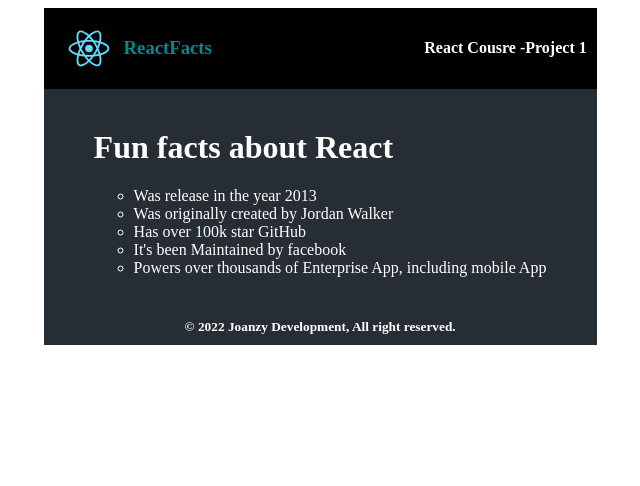
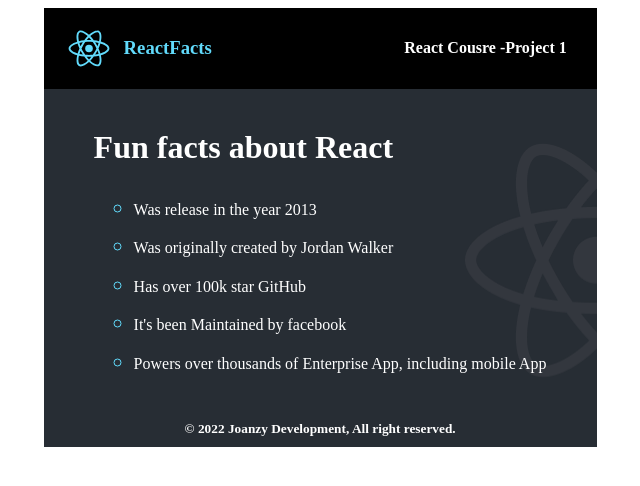
Before and after one commit to Arisukwu-Joan/React-Fun-facts, a React (Create React App) app: page / in a window 1280 px wide. Shown: the top 486 px of the page, without its empty margins (345-985 px from the left). Built offline with nearby package versions, Linux system fonts and the light colour scheme.

Commit message:
added background-img

```diff
--- a/src/App.css
+++ b/src/App.css
@@ -28,18 +28,27 @@
   color: #fff;
   text-align: justify;
   margin-left: 50px;
+  line-height: 1.9;
+}
+.list > li::marker{
+  color: #61DAFB;
+  font-size: 1.4rem;
 }
 .nav-logo{
   width: 70px;
 }
 .logo-title{
-  color: darkcyan;
+  color: #61DAFB;
 }
 .h3{
   color: #fff;
+  padding-right: 20px;
 }
 .maincontent{
   margin: 40px 0;
+  background-image: url(../src/image/small-logo.png);
+  background-repeat: no-repeat;
+  background-position-x:100% ;
 }
 .maincontent>h1{
   color: #fff;
```
Also changed, not shown: src/image/small-logo.png (added).
